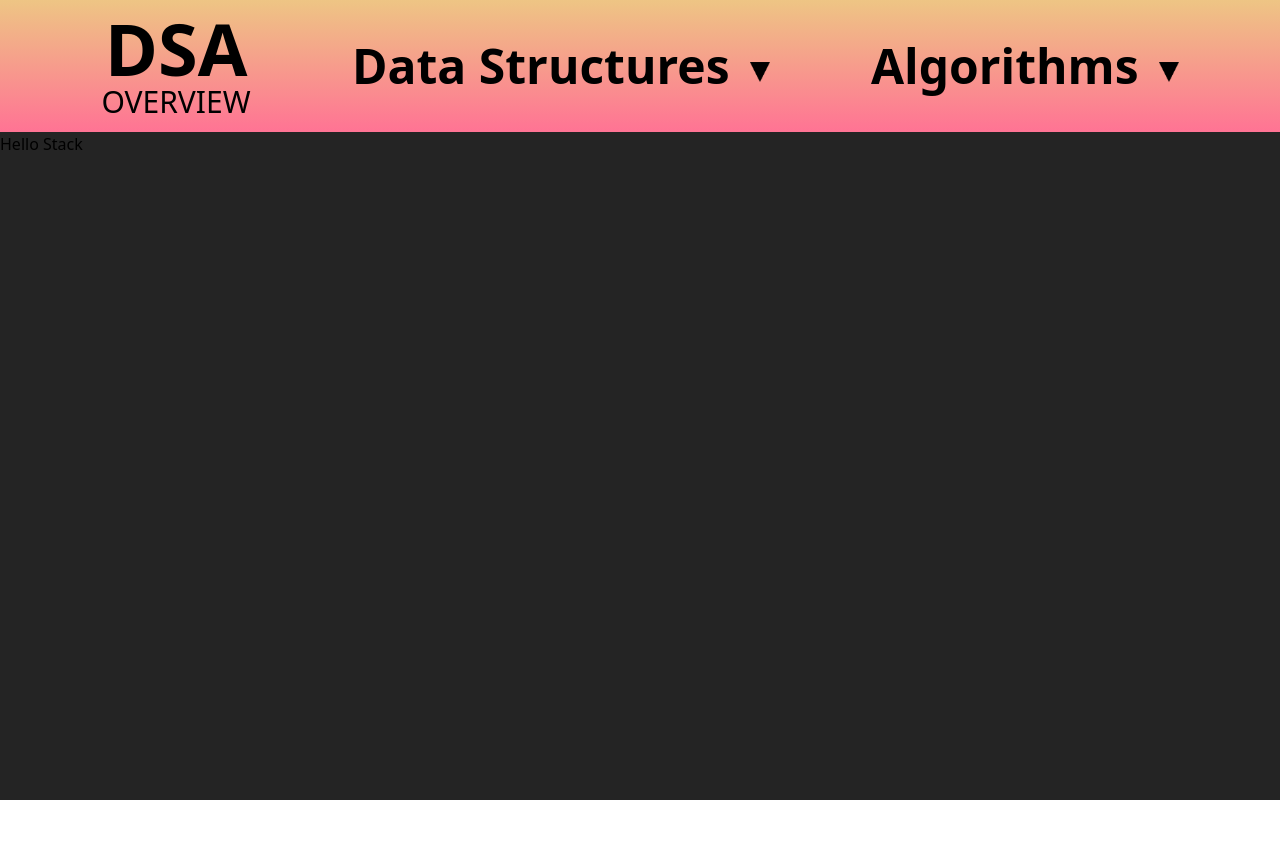
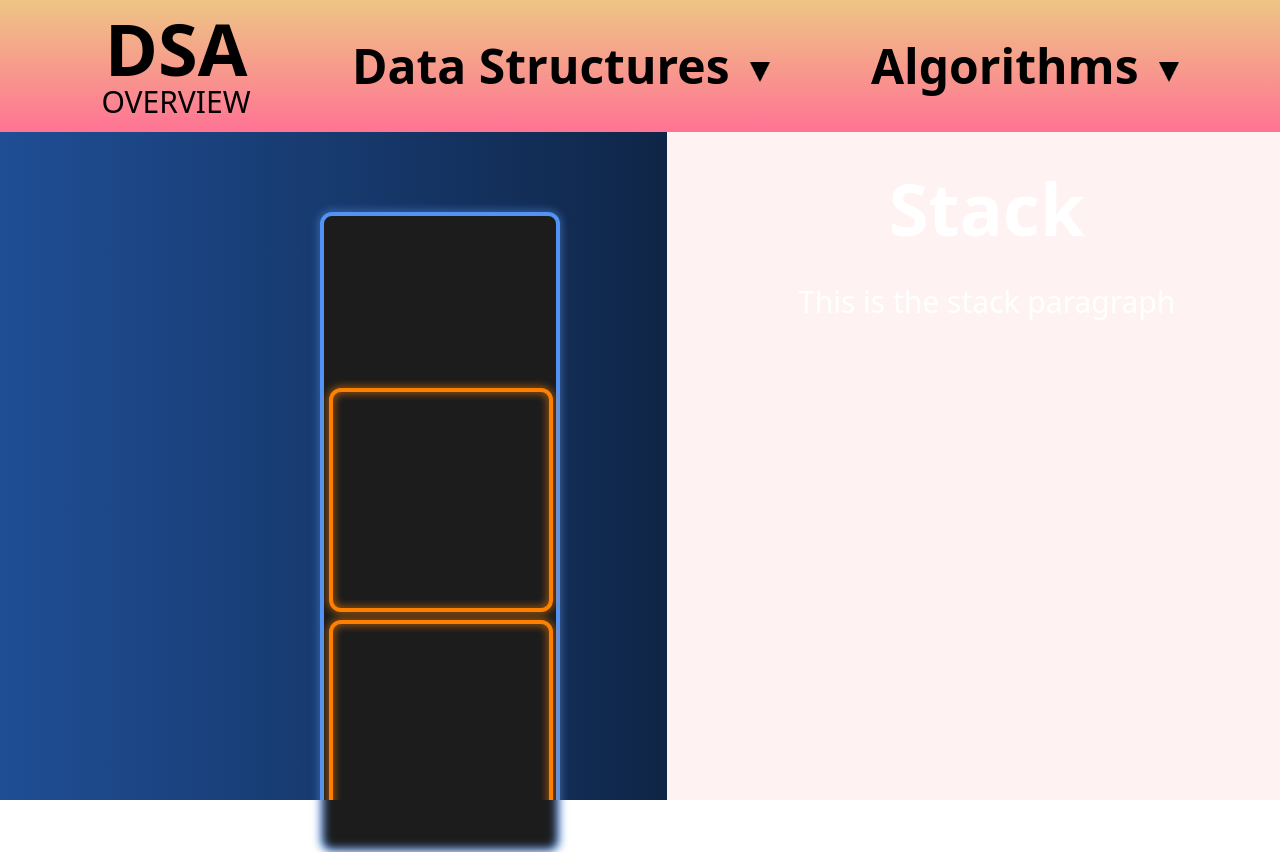
Before and after one commit to Jacob-13/DSA-Web-App, a React (Vite) app in the folder my-react-app/: page /Stack in a window 1280 px wide. Before the commit the page ends 800 px from the top, so only its background shows below. Built offline with nearby package versions, Linux system fonts and the light colour scheme.

Commit message:
Started styling the stack page

```diff
--- a/my-react-app/src/Components/StackPage/StackPage.tsx
+++ b/my-react-app/src/Components/StackPage/StackPage.tsx
@@ -1,7 +1,21 @@
 const StackPage = () => {
     return (
-        <div>
-            <p>Hello Stack</p>
+        <div className="flex h-screen overflow-y-hidden bg-gradient-to-r from-[#1F4E95] to-black">
+            <div className="absolute h-[40rem] w-[15rem] bg-[#1C1C1C] left-1/4 top-[13.25rem] border-4 rounded-xl border-[#5293F3] blur-sm"></div>
+            <div className="relative h-[40rem] w-[15rem] bg-[#1C1C1C] left-1/4 top-20 border-4 rounded-xl border-[#5293F3]">
+                <div className="relative top-[10.75rem] left-[0.3rem] w-56 h-56 border-4 rounded-xl border-[#FF8000]"></div>
+                <div className="absolute top-[10.75rem] left-[0.3rem] w-56 h-56 border-4 rounded-xl border-[#FF8000] blur-sm"></div>
+                <div className="relative top-[11.25rem] left-[0.3rem] w-56 h-56 border-4 rounded-xl border-[#FF8000]"></div>
+                <div className="absolute top-[25.25rem] left-[0.3rem] w-56 h-56 border-4 rounded-xl border-[#FF8000] blur-sm"></div>
+            </div>
+            <div className="relative left-1/3 text-center bg-red-50">
+                <div className="relative top-10 text-white font-semibold text-7xl">
+                    Stack
+                </div>
+                <div className="relative top-[5rem] font-medium text-3xl text-white w-[40rem]">
+                    This is the stack paragraph
+                </div>
+            </div>
         </div>
     );
 };
```
